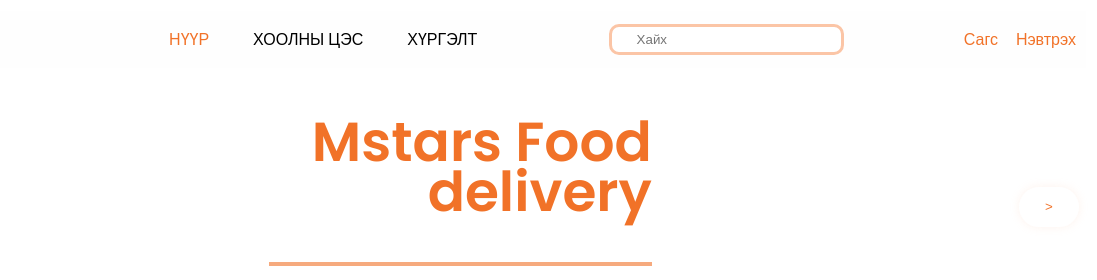
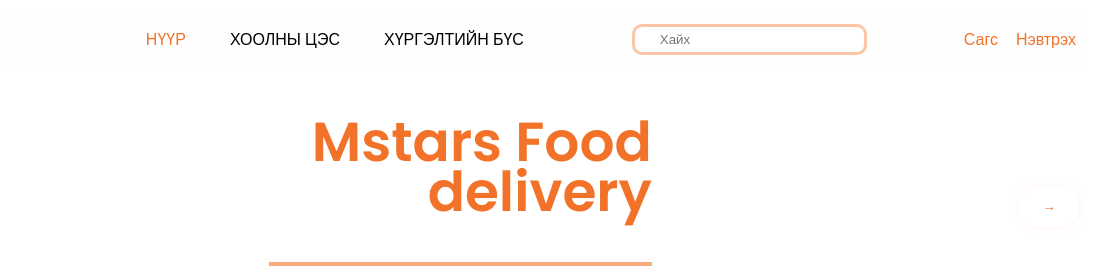
Before and after one commit to FlappyLeu/Project, a plain HTML site: page index.html in a window 1280 px wide. Shown: the top 280 px of the page, 183-1280 px from the left. Drawn offline with Linux system fonts and the light colour scheme.

Commit message:
added arrow

```diff
--- a/index.html
+++ b/index.html
@@ -34,7 +34,7 @@
         <ul class="nav-links">
           <li><a href="#" id="nuur">нүүр</a></li>
           <li><a href="#">хоолны цэс</a></li>
-          <li><a href="#">хүргэлт</a></li>
+          <li><a href="#">хүргэлтийн бүс</a></li>
         </ul>
       </div>
       <div class="search">
@@ -64,7 +64,7 @@
             хүргэж өгнө
           </p>
         </div>
-        <input type="button" id="butn" value="&#62" />
+        <input type="button" id="butn" value="&rightarrow;" />
       </div>
       <div class="btns">
       <div class="nxt1"></div>
```
